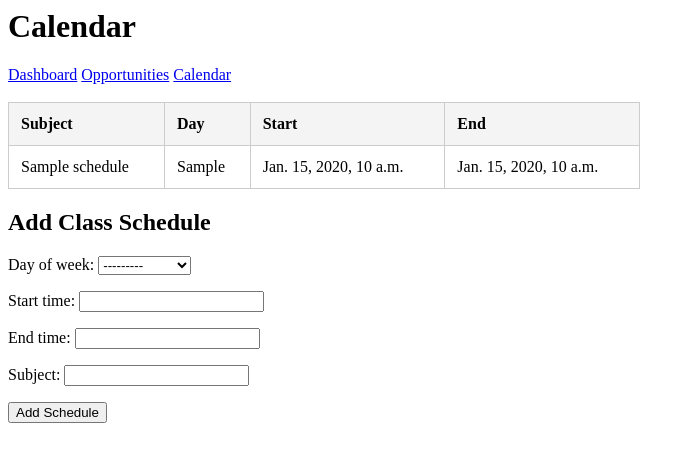
After one commit to lmmtolin/004_itmgt25_project, a Django app: template servicehourstracker/core/templates/core/student_calendar.html in a window 1280 px wide. The commit adds this page. Shown: the top 462 px of the page, without its empty margins (0-695 px from the left). Run offline with Django 5.2, Linux system fonts and the light colour scheme; the template is opened without the code that fills it: values that come from a table or form of the project are taken from there, most other values are stand-ins (such as "Sample title", 1, 10 or a date in 2020).

Commit message:
student calendar, search function

```diff
--- a/servicehourstracker/core/models.py
+++ b/servicehourstracker/core/models.py
@@ -1,5 +1,6 @@
 from django.db import models
 from django.contrib.auth.models import User
+from django import forms
 
 
 class StudentProfile(models.Model):
@@ -47,10 +48,42 @@ class Event(models.Model):
         except StudentProfile.DoesNotExist:
             return False
 
-        return Participation.objects.filter(student=student_profile, event=self).exists()
+        return Participation.objects.filter(
+            student=student_profile, event=self
+        ).exists()
 
 
 class Participation(models.Model):
     student = models.ForeignKey(StudentProfile, on_delete=models.CASCADE)
     event = models.ForeignKey(Event, on_delete=models.CASCADE)
     attended = models.BooleanField(default=False)
+
+
+class ClassSchedule(models.Model):
+    student = models.ForeignKey(
+        "StudentProfile", on_delete=models.CASCADE, related_name="class_schedules"
+    )
+    day_of_week = models.CharField(
+        max_length=10,
+        choices=[
+            ("Monday", "Monday"),
+            ("Tuesday", "Tuesday"),
+            ("Wednesday", "Wednesday"),
+            ("Thursday", "Thursday"),
+            ("Friday", "Friday"),
+            ("Saturday", "Saturday"),
+            ("Sunday", "Sunday"),
+        ],
+    )
+    start_time = models.TimeField()
+    end_time = models.TimeField()
+    subject = models.CharField(max_length=100)
+
+    def __str__(self):
+        return f"{self.subject} - {self.day_of_week} {self.start_time}-{self.end_time}"
+
+
+class ClassScheduleForm(forms.ModelForm):
+    class Meta:
+        model = ClassSchedule
+        fields = ["day_of_week", "start_time", "end_time", "subject"]
--- /dev/null
+++ b/servicehourstracker/core/templates/core/student_calendar.html
@@ -0,0 +1,48 @@
+<h1>Calendar</h1>
+<a href="/student_dashboard">Dashboard</a>
+<a href="/student_opportunities">Opportunities</a>
+<a href="/student_calendar">Calendar</a>
+<br />
+<br />
+<table>
+  <tr>
+    <th>Subject</th>
+    <th>Day</th>
+    <th>Start</th>
+    <th>End</th>
+  </tr>
+  {% for schedule in schedules %}
+  <tr>
+    <td>{{ schedule.subject }}</td>
+    <td>{{ schedule.day_of_week }}</td>
+    <td>{{ schedule.start_time }}</td>
+    <td>{{ schedule.end_time }}</td>
+  </tr>
+  {% empty %}
+  <tr>
+    <td colspan="4">No class schedules yet.</td>
+  </tr>
+  {% endfor %}
+</table>
+<h2>Add Class Schedule</h2>
+<form method="post">
+  {% csrf_token %} {{ form.as_p }}
+  <button type="submit">Add Schedule</button>
+</form>
+<style>
+  table {
+    width: 50%;
+    border-collapse: collapse;
+  }
+
+  th,
+  td {
+    padding: 12px; /* 👈 Increase this value for more space */
+    border: 1px solid #ccc; /* Optional: adds borders */
+    text-align: left;
+  }
+
+  th {
+    background-color: #f4f4f4;
+  }
+</style>
--- a/servicehourstracker/core/templates/core/student_opportunities_details.html
+++ b/servicehourstracker/core/templates/core/student_opportunities_details.html
@@ -1,6 +1,10 @@
 <h1>Opportunity</h1>
 <a href="/student_dashboard">Dashboard</a>
 <a href="/student_opportunities">Opportunities</a>
+<a href="/student_calendar">Calendar</a>
+<br/>
+<br/>
+<div>
 {% if event %}
 <div>{{ event.name }}</div>
 <div>{{ event.organizer.name }}</div>
@@ -13,8 +17,10 @@
 {% if user_event_status %}
 <div>You already joined this event.</div>
 {% else %}
+</div>
 <form method="POST" action="#">
   {% csrf_token %}
   <input type="submit" value="Sign up" />
 </form>
+<br/>
 {% endif %} {% endif %}
--- a/servicehourstracker/core/urls.py
+++ b/servicehourstracker/core/urls.py
@@ -7,8 +7,9 @@ urlpatterns = [
     path("login", views.login_view, name="login_view"),
     path("register", views.register_view, name="register_view"),
     path("student_dashboard", views.student_dashboard, name="student_dashboard"),
-    path("student_opportunities", views.student_opportunities, name="student_opportunities"),
+    path("student_opportunities/", views.student_opportunities, name="student_opportunities"),
     path("student_opportunities_details/<int:event_id>", views.student_opportunities_details, name="student_opportunities_details"),
+    path("student_calendar", views.student_calendar, name="student_calendar"),
     path("org_dashboard", views.org_dashboard, name="org_dashboard"),
     path("oaa_dashboard", views.oaa_dashboard, name="oaa_dashboard"),
 ]
```
Also changed, not shown: servicehourstracker/core/templates/core/student_dashboard.html (+17 -0 lines), servicehourstracker/core/templates/core/student_opportunities.html (+14 -0 lines), servicehourstracker/core/views.py (+69 -5 lines), servicehourstracker/core/migrations/0005_classschedule.py (added), servicehourstracker/db.sqlite3.
